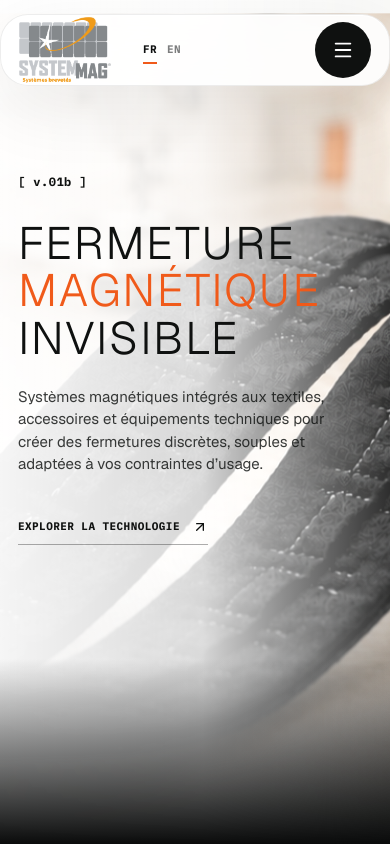
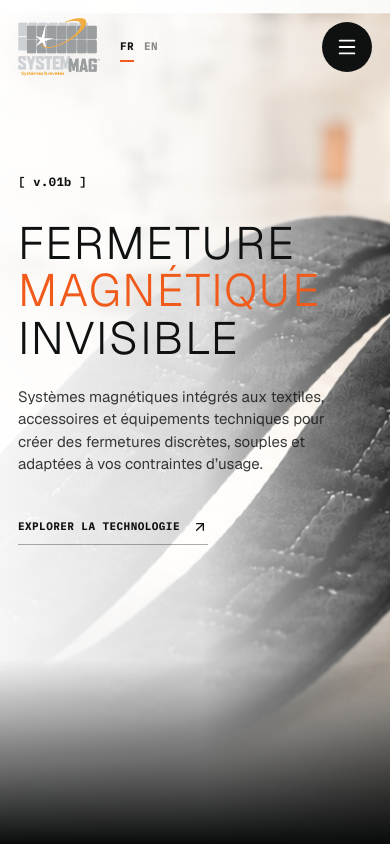
Before and after one commit to furqanz7/systemmag, a React (Vite) app: page / in a window 390 px wide. Shown: the top 844 px of the page. Built offline with nearby package versions, Linux system fonts and the light colour scheme.

Commit message:
Fix header overlap and qualification layout

```diff
--- a/App.tsx
+++ b/App.tsx
@@ -592,6 +592,7 @@ const LanguageSwitch: React.FC<{ locale: Locale; navigate: NavigateFn; onChange?
 const Header: React.FC<{ route: AppRoute; navigate: NavigateFn; locale: Locale }> = ({ route, navigate, locale }) => {
   const [mega, setMega] = useState<'products' | 'markets' | 'resources' | null>(null);
   const [mobileOpen, setMobileOpen] = useState(false);
+  const [headerHidden, setHeaderHidden] = useState(false);
   const copy = HEADER_COPY[locale];
 
   const closeAll = () => {
@@ -599,8 +600,46 @@ const Header: React.FC<{ route: AppRoute; navigate: NavigateFn; locale: Locale }
     setMobileOpen(false);
   };
 
-  return (
-    <header className="site-header" onMouseLeave={() => setMega(null)}>
+  useEffect(() => {
+    if (mega || mobileOpen) {
+      setHeaderHidden(false);
+      return undefined;
+    }
+
+    let lastY = window.scrollY;
+    let ticking = false;
+
+    const updateHeader = () => {
+      const currentY = window.scrollY;
+      const delta = currentY - lastY;
+
+      if (currentY < 120 || delta < -8) {
+        setHeaderHidden(false);
+      } else if (delta > 8 && currentY > 240) {
+        setHeaderHidden(true);
+      }
+
+      lastY = currentY;
+      ticking = false;
+    };
+
+    const onScroll = () => {
+      if (!ticking) {
+        window.requestAnimationFrame(updateHeader);
+        ticking = true;
+      }
+    };
+
+    window.addEventListener('scroll', onScroll, { passive: true });
+    return () => window.removeEventListener('scroll', onScroll);
+  }, [mega, mobileOpen]);
+
+  useEffect(() => {
+    setHeaderHidden(false);
+  }, [route, locale]);
+
+  return (
+    <header className={headerHidden ? 'site-header is-hidden' : 'site-header'} onMouseLeave={() => setMega(null)}>
       <div className="header-bar">
         <SmartLink to="/" navigate={navigate} className="brand-lockup" onClick={closeAll}>
           <img src="/images/logo-systemmag.png" alt="SYSTEMMAG" />
--- a/styles.css
+++ b/styles.css
@@ -25,6 +25,7 @@
 
 html {
   scroll-behavior: auto;
+  scroll-padding-top: 124px;
   background: var(--bg);
 }
 
@@ -68,50 +69,71 @@ img {
 
 .site-header {
   position: fixed;
-  top: clamp(14px, 2.1vw, 38px);
+  top: clamp(18px, 1.9vw, 32px);
   left: 0;
   right: 0;
   z-index: 80;
-  padding: 0 clamp(16px, 2.45vw, 54px);
+  padding: 0 clamp(22px, 3vw, 64px);
   background: transparent;
   color: var(--ink);
   border: 0;
   box-shadow: none;
   backdrop-filter: none;
   pointer-events: none;
+  transition:
+    transform 0.42s cubic-bezier(0.22, 1, 0.36, 1),
+    opacity 0.24s ease;
+  will-change: transform, opacity;
+}
+
+.site-header.is-hidden {
+  opacity: 0;
+  transform: translateY(calc(-100% - 36px));
 }
 
 .header-bar {
   position: relative;
-  height: 82px;
-  display: grid;
-  grid-template-columns: 142px minmax(0, 1fr) auto;
+  height: 62px;
+  display: grid;
+  grid-template-columns: 94px minmax(0, 1fr) auto;
   align-items: center;
-  gap: clamp(16px, 2.5vw, 38px);
-  padding: 0 clamp(18px, 2.2vw, 40px);
-  max-width: 1720px;
+  gap: clamp(18px, 2.4vw, 42px);
+  padding: 0;
+  max-width: 1840px;
   margin: 0 auto;
-  background: rgba(255, 255, 255, 0.9);
-  border: 1px solid rgba(15, 17, 16, 0.075);
-  border-radius: 32px;
-  box-shadow:
-    0 22px 70px rgba(15, 17, 16, 0.075),
-    inset 0 1px 0 rgba(255, 255, 255, 0.92);
-  backdrop-filter: blur(26px) saturate(1.08);
+  background: transparent;
+  border: 0;
+  border-radius: 0;
+  box-shadow: none;
+  backdrop-filter: none;
   pointer-events: auto;
 }
 
 .brand-lockup {
   display: flex;
-  width: 112px;
-  min-width: 112px;
+  width: 86px;
+  min-width: 86px;
   align-items: center;
-}
-
-.brand-lockup img,
+  opacity: 0.82;
+  filter: drop-shadow(0 8px 18px rgba(15, 17, 16, 0.08));
+  transition:
+    opacity 0.18s ease,
+    transform 0.18s ease;
+}
+
+.brand-lockup img {
+  width: 86px;
+  height: auto;
+}
+
 .footer-brand img {
   width: 112px;
   height: auto;
+}
+
+.brand-lockup:hover {
+  opacity: 1;
+  transform: translateY(-1px);
 }
 
 .desktop-nav,
@@ -130,14 +152,15 @@ img {
   min-width: 0;
   width: fit-content;
   max-width: 100%;
-  min-height: 52px;
-  padding: 0 14px;
-  background: rgba(247, 247, 245, 0.82);
-  border: 1px solid rgba(15, 17, 16, 0.07);
+  min-height: 50px;
+  padding: 4px;
+  background: rgba(255, 255, 255, 0.76);
+  border: 1px solid rgba(15, 17, 16, 0.08);
   border-radius: 999px;
   box-shadow:
-    inset 0 1px 0 rgba(255, 255, 255, 0.95),
-    0 10px 22px rgba(15, 17, 16, 0.028);
+    0 18px 44px rgba(15, 17, 16, 0.075),
+    inset 0 1px 0 rgba(255, 255, 255, 0.94);
+  backdrop-filter: blur(20px) saturate(1.06);
 }
 
 .nav-link,
@@ -148,16 +171,16 @@ img {
   align-items: center;
   justify-content: center;
   gap: 6px;
-  min-height: 50px;
-  padding: 0 11px;
+  min-height: 42px;
+  padding: 0 13px;
   border: 0;
   border-radius: 999px;
   background: transparent;
-  color: rgba(15, 17, 16, 0.68);
+  color: rgba(15, 17, 16, 0.6);
   font-family: var(--font-mono);
   font-size: 10px;
-  font-weight: 700;
-  letter-spacing: 0.045em;
+  font-weight: 720;
+  letter-spacing: 0.035em;
   text-transform: uppercase;
   white-space: nowrap;
   transition:
@@ -177,7 +200,7 @@ img {
 .desktop-nav a:hover,
 .desktop-nav button:hover {
   color: var(--ink);
-  background: rgba(255, 255, 255, 0.68);
+  background: rgba(15, 17, 16, 0.045);
 }
 
 .nav-link.active::after {
@@ -185,7 +208,7 @@ img {
   position: absolute;
   left: 16px;
   right: 16px;
-  bottom: 8px;
+  bottom: 5px;
   height: 2px;
   border-radius: 999px;
   background: var(--orange);
@@ -193,7 +216,7 @@ img {
 
 .desktop-nav [aria-expanded="true"] {
   color: var(--ink);
-  background: white;
+  background: rgba(255, 255, 255, 0.9);
 }
 
 .desktop-nav [aria-expanded="true"] svg {
@@ -203,15 +226,15 @@ img {
 
 .header-actions {
   justify-content: flex-end;
-  gap: 18px;
+  gap: 16px;
   min-width: 0;
 }
 
 .mobile-menu-button {
   display: inline-grid;
   place-items: center;
-  width: 56px;
-  height: 56px;
+  width: 50px;
+  height: 50px;
   border: 0;
   background: var(--ink);
   color: white;
@@ -254,11 +277,11 @@ img {
 
 .header-actions .primary-action {
   min-height: 50px;
-  padding: 0 22px 0 25px;
+  padding: 0 22px 0 24px;
   border-radius: 999px;
   background: var(--ink);
   color: white;
-  box-shadow: none;
+  box-shadow: 0 18px 42px rgba(15, 17, 16, 0.12);
   text-transform: uppercase;
   font-family: var(--font-mono);
   font-size: 10.5px;
@@ -295,12 +318,12 @@ img {
   z-index: 1;
   display: inline-flex;
   align-items: center;
-  height: 28px;
+  height: 30px;
   border-radius: 0;
-  color: rgba(15, 17, 16, 0.54);
+  color: rgba(15, 17, 16, 0.48);
   font-family: var(--font-mono);
   font-size: 11px;
-  font-weight: 700;
+  font-weight: 720;
   letter-spacing: 0.035em;
   transition:
     background 0.18s ease,
@@ -1014,6 +1037,7 @@ img {
   max-width: 1760px;
   margin: 0 auto;
   padding: clamp(92px, 9.5vw, 152px) var(--gutter);
+  scroll-margin-top: 124px;
 }
 
 .section-label {
@@ -1502,8 +1526,8 @@ img {
 }
 
 .qualification-intro {
-  position: sticky;
-  top: 142px;
+  position: relative;
+  top: auto;
 }
 
 .qualification-intro h2 {
@@ -1577,6 +1601,8 @@ img {
 
 .buyer-role-rail {
   grid-column: 1 / -1;
+  position: relative;
+  z-index: 1;
   display: grid;
   grid-template-columns: repeat(4, minmax(0, 1fr));
   gap: 1px;
@@ -2599,20 +2625,19 @@ img {
 
 @media (max-width: 1240px) {
   .header-bar {
-    height: 82px;
-    grid-template-columns: 132px minmax(0, 1fr) auto;
-    gap: 16px;
-    border-radius: 32px;
+    height: 60px;
+    grid-template-columns: 96px minmax(0, 1fr) auto;
+    gap: 14px;
   }
 
   .desktop-nav {
-    min-height: 50px;
-    padding: 0 10px;
+    min-height: 48px;
+    padding: 4px;
   }
 
   .desktop-nav a,
   .desktop-nav button {
-    min-height: 48px;
+    min-height: 40px;
     padding: 0 8px;
     font-size: 9.5px;
   }
@@ -2622,13 +2647,13 @@ img {
   }
 
   .header-actions .primary-action {
-    min-height: 50px;
+    min-height: 48px;
     padding: 0 20px 0 22px;
     font-size: 10px;
   }
 
   .mega-panel {
-    top: 92px;
+    top: 72px;
   }
 
   .home-hero,
@@ -2702,12 +2727,12 @@ img {
 
 @media (max-width: 1500px) and (min-width: 1241px) {
   .header-bar {
-    grid-template-columns: 150px minmax(0, 1fr) auto;
-    gap: 20px;
+    grid-template-columns: 100px minmax(0, 1fr) auto;
+    gap: 18px;
   }
 
   .desktop-nav {
-    padding: 0 12px;
+    padding: 4px;
   }
 
   .desktop-nav a,
@@ -2733,9 +2758,8 @@ img {
   }
 
   .header-bar {
-    height: 72px;
-    grid-template-columns: 118px 1fr;
-    border-radius: 28px;
+    height: 58px;
+    grid-template-columns: 92px 1fr;
   }
 
   .header-actions {
@@ -2750,7 +2774,7 @@ img {
 
   .mobile-nav {
     position: absolute;
-    top: 82px;
+    top: 70px;
     left: clamp(16px, 2.45vw, 54px);
     right: clamp(16px, 2.45vw, 54px);
     z-index: 100;
@@ -2783,6 +2807,10 @@ img {
 }
 
 @media (max-width: 900px) {
+  html {
+    scroll-padding-top: 94px;
+  }
+
   body {
     background:
       linear-gradient(180deg, #ffffff 0, var(--bg) 72vh),
@@ -2794,13 +2822,22 @@ img {
   }
 
   .header-bar {
-    height: 72px;
-    grid-template-columns: 108px 1fr;
+    height: 58px;
+    grid-template-columns: 88px 1fr;
     padding: 0 var(--gutter);
   }
 
   .mega-panel {
     display: none;
+  }
+
+  .section,
+  .page-intro,
+  .product-detail-hero,
+  .contact-page,
+  .article-page,
+  .legal-page {
+    scroll-margin-top: 94px;
   }
 
   .home-hero {
@@ -3042,7 +3079,12 @@ img {
     --gutter: 18px;
   }
 
-  .brand-lockup img,
+  .brand-lockup,
+  .brand-lockup img {
+    width: 82px;
+    min-width: 82px;
+  }
+
   .footer-brand img {
     width: 92px;
   }
```
